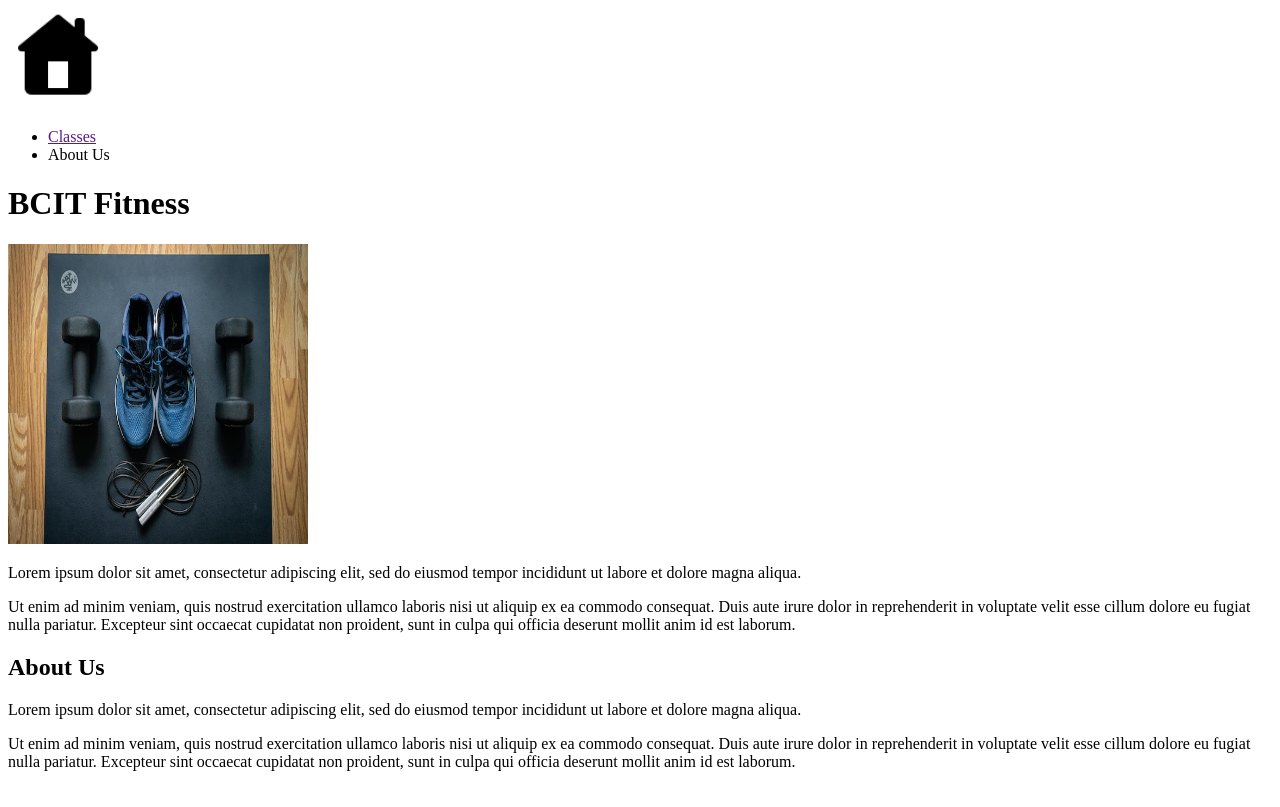
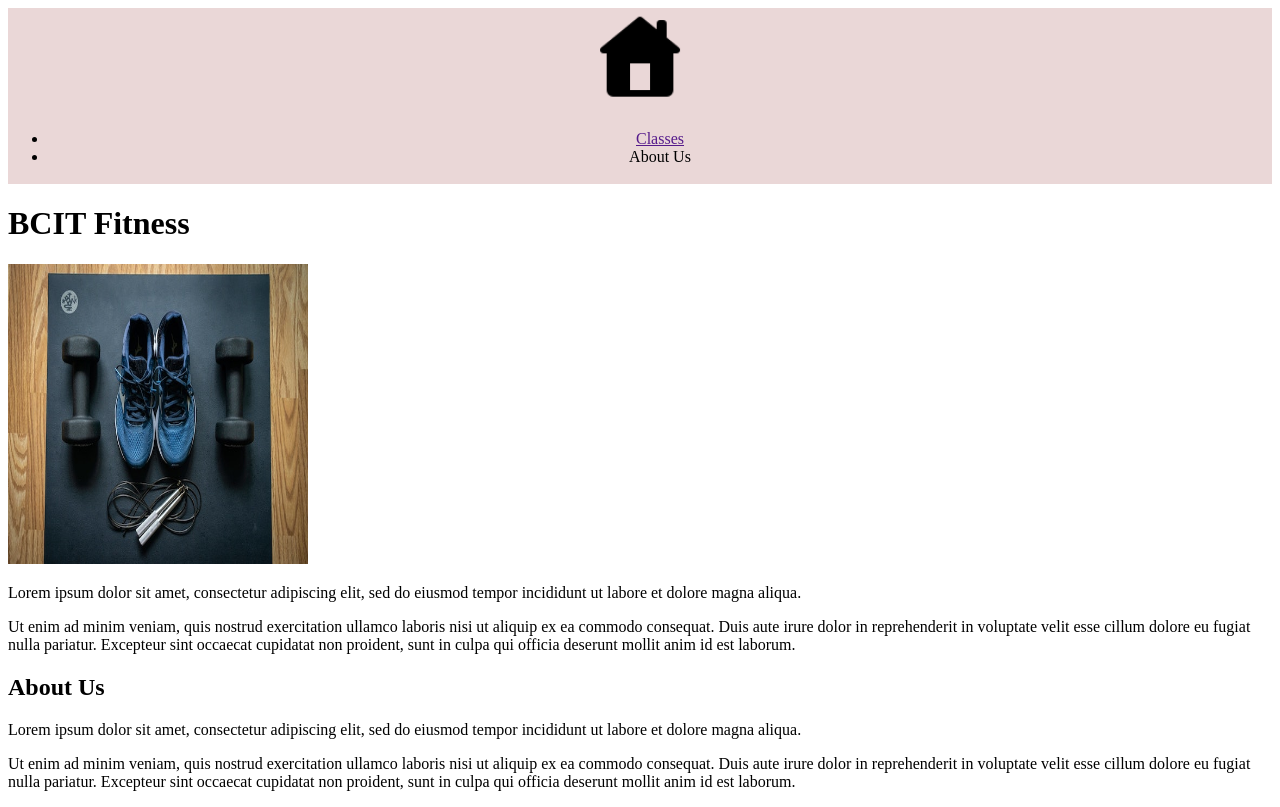
Before and after one commit to JanePan1/Midterm, a plain HTML site: page index.html in a window 1280 px wide. Drawn offline with Linux system fonts and the light colour scheme.

Commit message:
add nav, add class

```diff
--- a/CSS/stylesheet.css
+++ b/CSS/stylesheet.css
@@ -0,0 +1,7 @@
+nav{
+    background-color: #EAD7D7;
+    padding-top: 2px;
+    padding-bottom: 2px;
+    border-color: 10px solid #8C6CB2;
+    text-align: center;
+}
--- a/index.html
+++ b/index.html
@@ -11,7 +11,7 @@
     <header>
         <nav>
             <img src="images/home.png" alt="home" width="100" height="100">
-            <ul>
+            <ul class-bullet>
                 <li><a href="">Classes</a></li>
                 <li>About Us</li>
             </ul>
```
